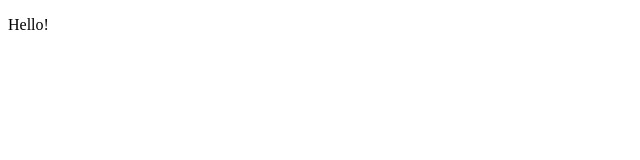
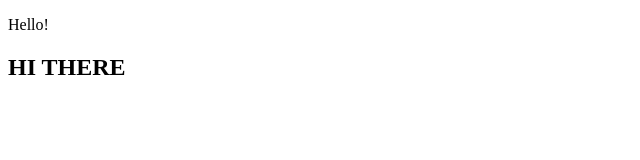
Before and after one commit to alexanderk1m/jsproject, a plain HTML site: page index.html in a window 1280 px wide. Shown: the whole page, without its empty margins (0-640 px from the left). Drawn offline with Linux system fonts and the light colour scheme.

Commit message:
index.html mod

```diff
--- a/index.html
+++ b/index.html
@@ -10,6 +10,7 @@
 
 <body>
     <p>Hello!</p>
+    <h2>HI THERE</h2>
 
     <script src="js/script.js"></script>
 </body>
```
